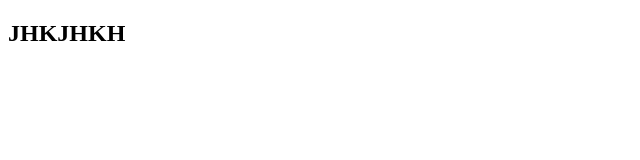
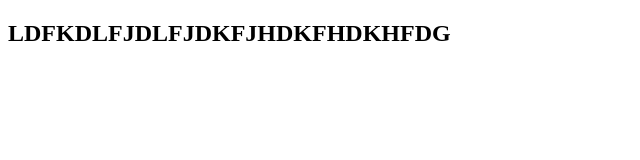
Before and after one commit to kaawzz/testes, a plain HTML site: page index.html in a window 1280 px wide. Shown: the whole page, without its empty margins (0-640 px from the left). Drawn offline with Linux system fonts and the light colour scheme.

Commit message:
Update index.html

```diff
--- a/index.html
+++ b/index.html
@@ -8,6 +8,6 @@
 
 </head>
 <body>
-    <h2>JHKJHKH</h2>
+    <h2>LDFKDLFJDLFJDKFJHDKFHDKHFDG</h2>
 </body>
 </html>
```
